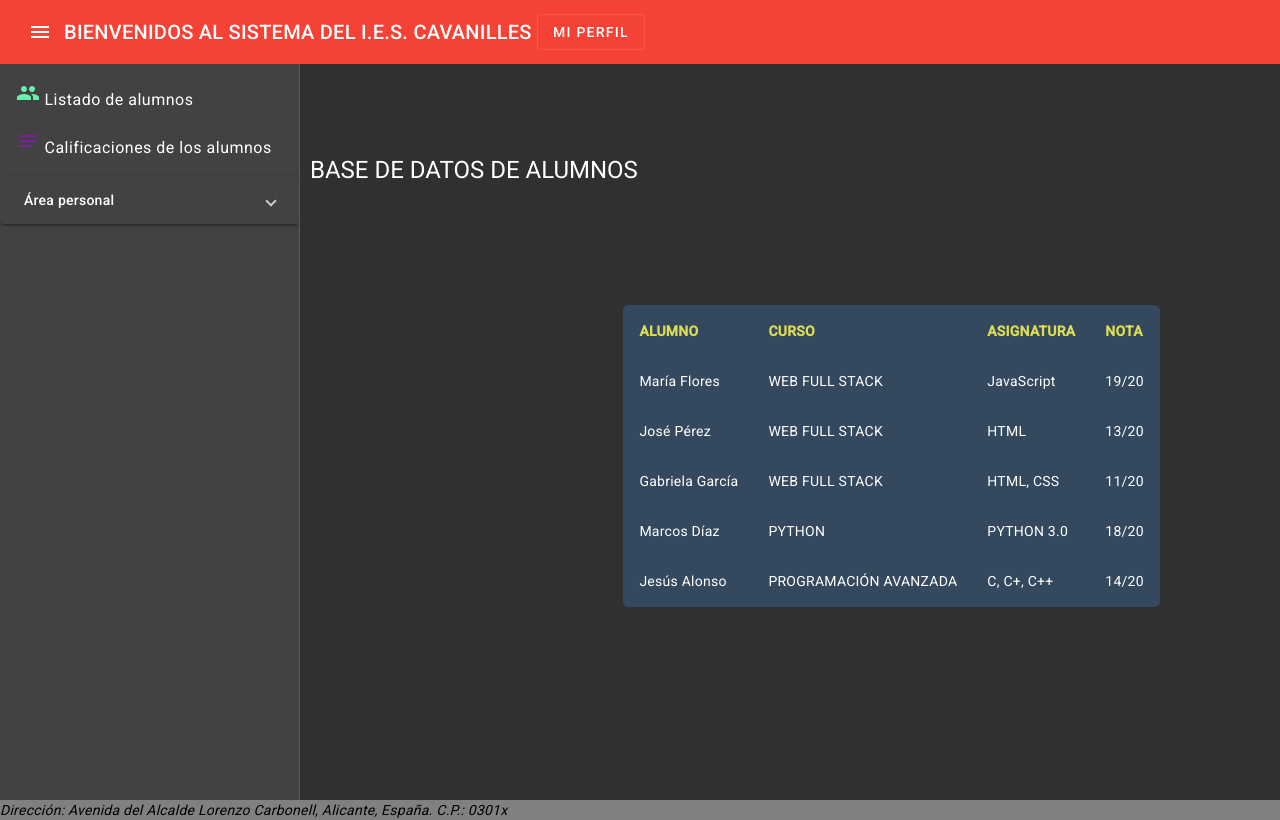
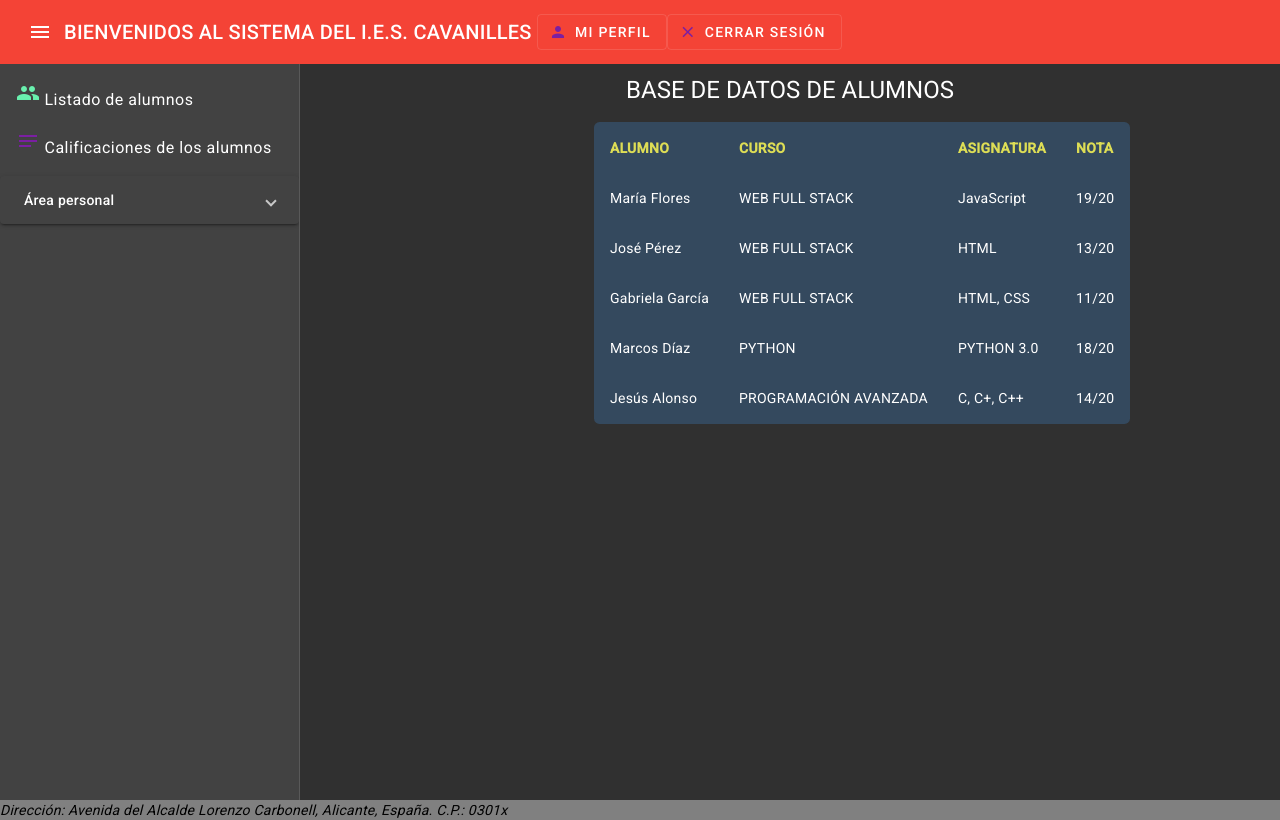
Before and after one commit to MoreiraLuis/practicas-angular, an Angular app: page /inicio in a window 1280 px wide. Built offline with nearby package versions, Linux system fonts and the light colour scheme.

Commit message:
mejoras visuales de gran tamaño

```diff
--- a/src/app/app.component.html
+++ b/src/app/app.component.html
@@ -8,7 +8,11 @@
         {{title | uppercase}}&nbsp;
       </span>
       <span>
-        <a mat-stroked-button href="perfil">MI PERFIL</a>
+        <a mat-stroked-button href="perfil"><mat-icon color="primary">person</mat-icon>MI PERFIL</a>
+      </span>
+      <span>
+
+        <a mat-stroked-button href="#"><mat-icon color="primary">close</mat-icon>CERRAR SESIÓN</a>
       </span>
     </mat-toolbar-row>
   </mat-toolbar>
@@ -34,10 +38,16 @@
 
           <mat-nav-list>
             <a mat-list-item href='back'>
+              <mat-icon color="accent">person</mat-icon>
               Mis notas
             </a>
             <a mat-list-item href='perfil'>
+              <mat-icon color="primary">person</mat-icon>
               Mi perfil
+            </a>
+            <a mat-list-item href='#'>
+              <mat-icon color="primary">close</mat-icon>
+              Cerrar sesión
             </a>
           </mat-nav-list>
         </mat-expansion-panel>
--- a/src/app/back-notas/back-notas.component.css
+++ b/src/app/back-notas/back-notas.component.css
@@ -52,6 +52,9 @@
 
   table {
     position: absolute;
-    left: 30%;
-    top: 30%;
+    left: 25%;
   }
+
+  h1 {
+    text-align: center;
+  }
--- a/src/app/back-notas/back-notas.component.html
+++ b/src/app/back-notas/back-notas.component.html
@@ -1,7 +1,3 @@
-<br>
-<br>
-<br>
-<br>
 <h1>TABLA DE NOTAS DEL ALUMNO</h1>
 <div>
 <table class="fixed_headers">
--- a/src/app/inicio-alumno/inicio-alumno.component.css
+++ b/src/app/inicio-alumno/inicio-alumno.component.css
@@ -1,8 +1,5 @@
 @import "https://fonts.googleapis.com/css?family=Montserrat:300,400,700";
-.rwd-table {
-  margin: 1em 0;
-  min-width: 300px;
-}
+
 .rwd-table tr {
   border-top: 1px solid #ddd;
   border-bottom: 1px solid #ddd;
@@ -69,6 +66,9 @@
 
 table {
   position: absolute;
-    left: 33%;
-    top: 30%;
+  left: 30%;
 }
+
+h1 {
+  text-align: center;
+}
--- a/src/app/inicio-alumno/inicio-alumno.component.html
+++ b/src/app/inicio-alumno/inicio-alumno.component.html
@@ -1,10 +1,4 @@
-<br>
-<br>
-<br>
-<br>
-  <h1>BASE DE DATOS DE ALUMNOS</h1>
-<br>
-<br>
+<h1>BASE DE DATOS DE ALUMNOS</h1>
 <table class="rwd-table">
 <tr>
   <th>ALUMNO</th>
--- a/src/app/login/login.component.html
+++ b/src/app/login/login.component.html
@@ -1,10 +1,4 @@
-<br>
-<br>
-<br>
-<br>
-    <h1 class="title">PORTAL ALUMNOS</h1>
-<br>
-<br>
+<h1 class="title">PORTAL ALUMNOS</h1>
 <section>
     <div class="card">
         <div class="card-body">
--- a/src/styles.css
+++ b/src/styles.css
@@ -24,5 +24,4 @@ html, body { height: 100%; }
 
 footer {
   background-color: gray;
-
 }
```
